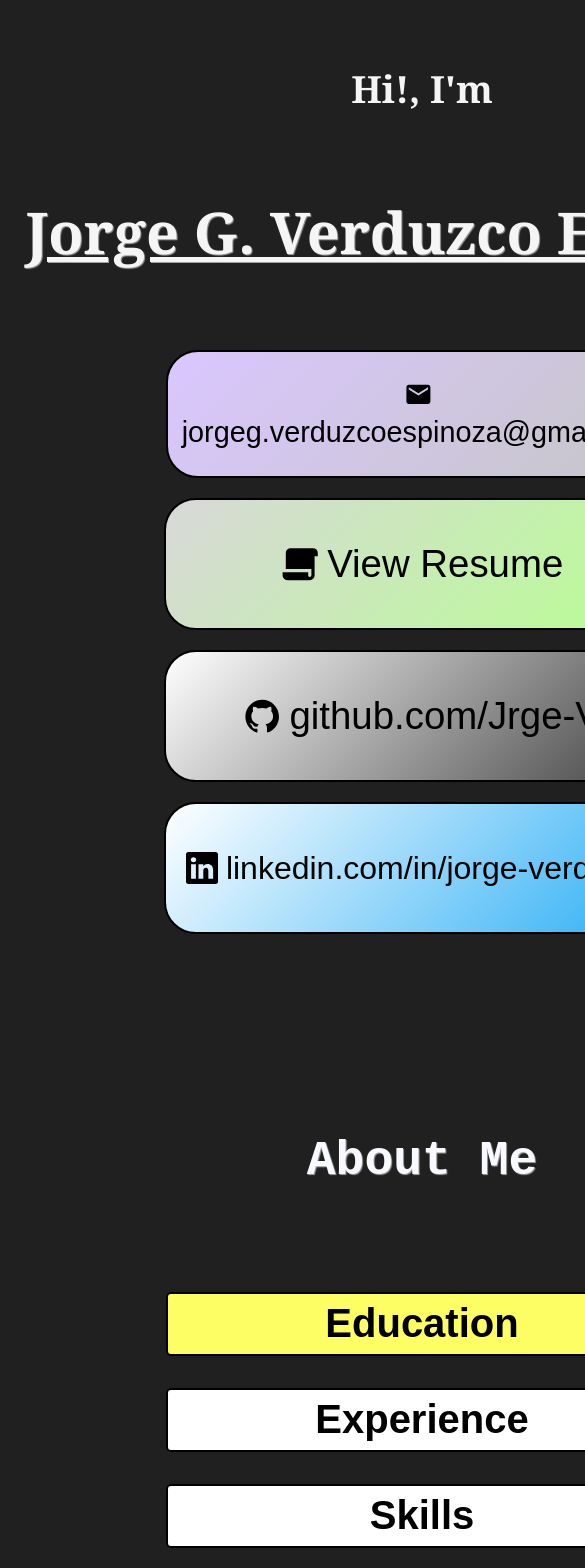
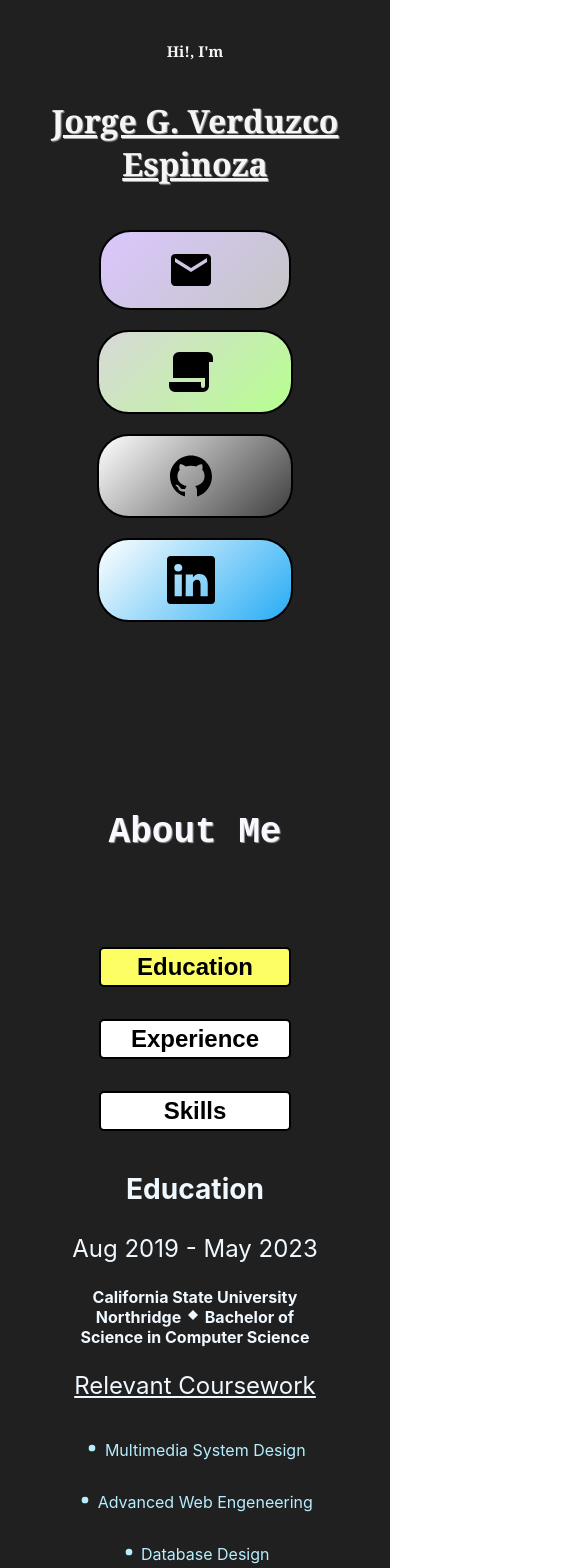
Before and after one commit to Jrge-V/Portfolio, a React (Create React App) app: page / in a window 390 px wide. Shown: the top 1568 px of the page, 585 px wide, since content can reach past the window. Built offline with nearby package versions, Linux system fonts and the light colour scheme.

Commit message:
media query update

```diff
--- a/src/App.css
+++ b/src/App.css
@@ -6,7 +6,6 @@
   background-color: #202020;
   background-size: cover;
   min-height: 100vh;
-  min-width: 100vh;
   overflow-x: hidden;
   /*remove white space at the bottom of the background */
 }
@@ -615,6 +614,12 @@
   padding-top: 1rem;
 }
 
+
+.yt-video iframe {
+  width: 32rem;
+  height: 18rem;
+}
+
 .github-proj-container {
   align-items: center;
   justify-content: center;
@@ -730,41 +735,46 @@
 
   }
 
+  .contact-container,
+  .blog-container {
+    justify-content: center;
+  }
+
   .email-button {
     font-size: 1.5rem;
-    width: 32rem;
+    width: 28rem;
     height: 5rem;
   }
 
   .popup-content span {
-    font-size: 2rem;
+    font-size: 1.1rem;
   }
 
   .popup-content svg {
-    font-size: 2rem;
+    font-size: 1.1rem;
   }
 
   .resume-button {
     font-size: 1.5rem;
-    width: 32rem;
+    width: 28rem;
     height: 5rem;
   }
 
   .github-button {
     font-size: 1.5rem;
-    width: 32rem;
+    width: 28rem;
     height: 5rem;
   }
 
   .linked-button {
     font-size: 1.5rem;
-    width: 32rem;
+    width: 28rem;
     height: 5rem;
   }
 
   .blogpost-button {
     font-size: 1.5rem;
-    width: 32rem;
+    width: 28rem;
     height: 5rem;
   }
 
@@ -833,19 +843,19 @@
 
 
   .experience-logo-6 {
-    font-size: 4rem;
+    font-size: 3rem;
   }
 
   .experience-logo-5 {
-    font-size: 4rem;
+    font-size: 3rem;
   }
 
   .experience-logo-4 {
-    font-size: 4rem;
+    font-size: 3rem;
   }
 
   .experience-logo-3 {
-    font-size: 4rem;
+    font-size: 3rem;
   }
 
   .project-title {
@@ -871,6 +881,11 @@
     height: 5rem;
   }
 
+  .yt-video iframe {
+    width: 16rem;
+    height: 9rem;
+  }
+
   .more-content-button {
     font-size: 4rem;
     width: 7rem;
@@ -892,11 +907,12 @@
 
 
   .intro {
-    font-size: 2rem;
+    font-size: 0.8rem;
   }
 
-  .full-name {
-    font-size: 1.8rem;
+  .full-name,
+  .about-me {
+    font-size: 1rem;
   }
 
   .contact-container,
@@ -906,51 +922,76 @@
 
 
   .email-button {
-    font-size: 1.8rem;
-    width: 32rem;
-    height: 8rem;
+    font-size: 0%;
+    width: 12rem;
+    height: 5rem;
+  }
+
+  .email-button svg {
+    color: black;
+    font-size: 3rem;
   }
 
   .popup-content span {
-    font-size: 2.5rem;
+    font-size: 1rem;
 
   }
 
   .popup-content svg {
-    font-size: 2.5rem;
+    font-size: 1rem;
   }
 
   .resume-button {
-    font-size: 2.4rem;
-    width: 32rem;
-    height: 8rem;
+    font-size: 0%;
+    width: 12rem;
+    height: 5rem;
+  }
+
+  .resume-button svg {
+    color: black;
+    font-size: 3rem;
   }
 
   .github-button {
-    font-size: 2.4rem;
-    width: 32rem;
-    height: 8rem;
+    font-size: 0%;
+    width: 12rem;
+    height: 5rem;
+  }
+
+  .github-button svg {
+    color: black;
+    font-size: 3rem;
   }
 
   .linked-button {
-    font-size: 2.0rem;
-    width: 32rem;
-    height: 8rem;
+    font-size: 0%;
+    width: 12rem;
+    height: 5rem;
+  }
+
+  .linked-button svg {
+    color: black;
+    font-size: 3rem;
   }
 
   .blogpost-button {
-    font-size: 2.0rem;
-    width: 32rem;
-    height: 8rem;
+    font-size: 0%;
+    width: 12rem;
+    height: 5rem;
+  }
+
+  .blogpost-button svg {
+    color: black;
+    font-size: 3rem;
   }
 
   .slideshowDot {
     display: inline-block;
-    height: 5rem;
-    width: 5rem;
+    height: 2rem;
+    width: 2rem;
     border-radius: 50%;
     cursor: pointer;
-    margin: 0px 3rem 3rem;
+    /* margin: 0px 3rem 3rem; */
     background-color: #c4c4c4;
   }
 
@@ -958,17 +999,17 @@
   .about-me-buttons {
     color: black;
     background-color: white;
-    font-size: 2.5rem;
+    font-size: 1.5rem;
     font-weight: bold;
-    width: 32rem;
-    height: 4rem;
+    width: 12rem;
+    height: 2.5rem;
     border: 2px solid black;
     border-radius: 5px;
     transition: background 0.5s;
   }
 
   .about-me {
-    font-size: 2rem;
+    font-size: 1.5rem;
     padding-top: 10rem;
   }
 
@@ -977,7 +1018,7 @@
   }
 
   .education-title {
-    font-size: 2rem;
+    font-size: 1.5rem;
   }
 
 
@@ -985,66 +1026,66 @@
     text-align: center;
     font-weight: 1rem;
     font-weight: bold;
-    font-size: 2.4rem;
+    font-size: 1rem;
   }
 
   .education-coursework-title {
-    font-size: 3rem;
+    font-size: 1.5rem;
   }
 
   .education-coursework-container {
     grid-template-columns: repeat(1, 1fr);
-    font-size: 2.5rem;
+    font-size: 1rem;
   }
 
   .experience-content {
     padding-top: 1rem;
     color: rgb(183, 238, 255);
-    font-size: 2.4rem;
+    font-size: 1rem;
     text-align: center;
   }
 
   .skills-info-4 {
     grid-template-columns: repeat(1, 1fr);
-    font-size: 2.4rem;
+    font-size: 1rem;
   }
 
   .skills-info-3 {
     grid-template-columns: repeat(1, 1fr);
-    font-size: 2.4rem;
+    font-size: 1rem;
   }
 
 
   .experience-logo-6 {
-    font-size: 6rem;
+    font-size: 4rem;
     grid-template-columns: repeat(2, 1fr);
   }
 
   .experience-logo-5 {
-    font-size: 6rem;
+    font-size: 4rem;
     grid-template-columns: repeat(2, 1fr);
   }
 
   .experience-logo-4 {
-    font-size: 6rem;
+    font-size: 4rem;
     grid-template-columns: repeat(2, 1fr);
   }
 
   .experience-logo-3 {
-    font-size: 6rem;
+    font-size: 4rem;
     grid-template-columns: repeat(2, 1fr);
   }
 
   .project-title {
-    font-size: 3rem;
+    font-size: 1rem;
   }
 
   .project-date {
-    font-size: 2.5rem;
+    font-size: 0.8rem;
   }
 
   .project-desc {
-    font-size: 2.4rem;
+    font-size: 0.9rem;
   }
 
   /* .slide {
@@ -1053,14 +1094,20 @@
 
 
   .github-proj-button {
-    font-size: 3rem;
-    width: 22rem;
-    height: 7rem;
-    text-align: center;
+    font-size: 0%;
+    width: 5rem;
+    height: 5rem;
   }
 
   .github-proj-button svg {
-    font-size: 8rem;
+    font-size: 4rem;
+    padding-left: 0.5rem;
+
+  }
+
+  .yt-video iframe {
+    width: 9rem;
+    height: 5.5rem;
   }
 
   .more-container {
@@ -1069,15 +1116,16 @@
   }
 
   .more-content-button {
-    font-size: 7rem;
-    width: 10rem;
-    height: 10rem;
+    font-size: 5rem;
+    width: 6rem;
+    height: 6rem;
   }
 
   .more-content-glitch-button {
-    font-size: 7rem;
-    width: 10rem;
-    height: 10rem;
+    font-size: 5rem;
+    width: 6rem;
+    height: 6rem;
+
   }
 
 }
```
Also changed, not shown: src/App.js (+0 -35 lines).
